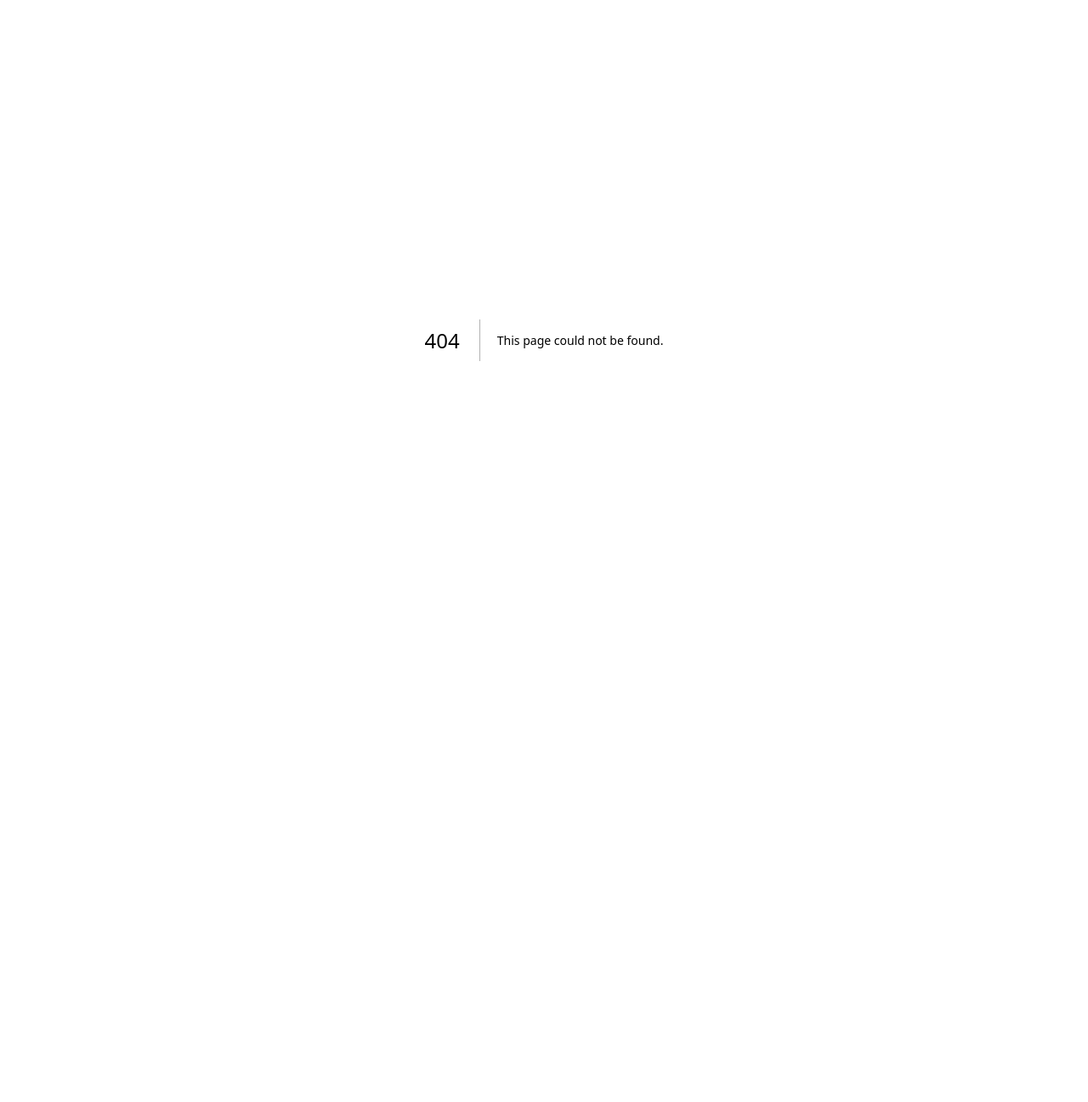
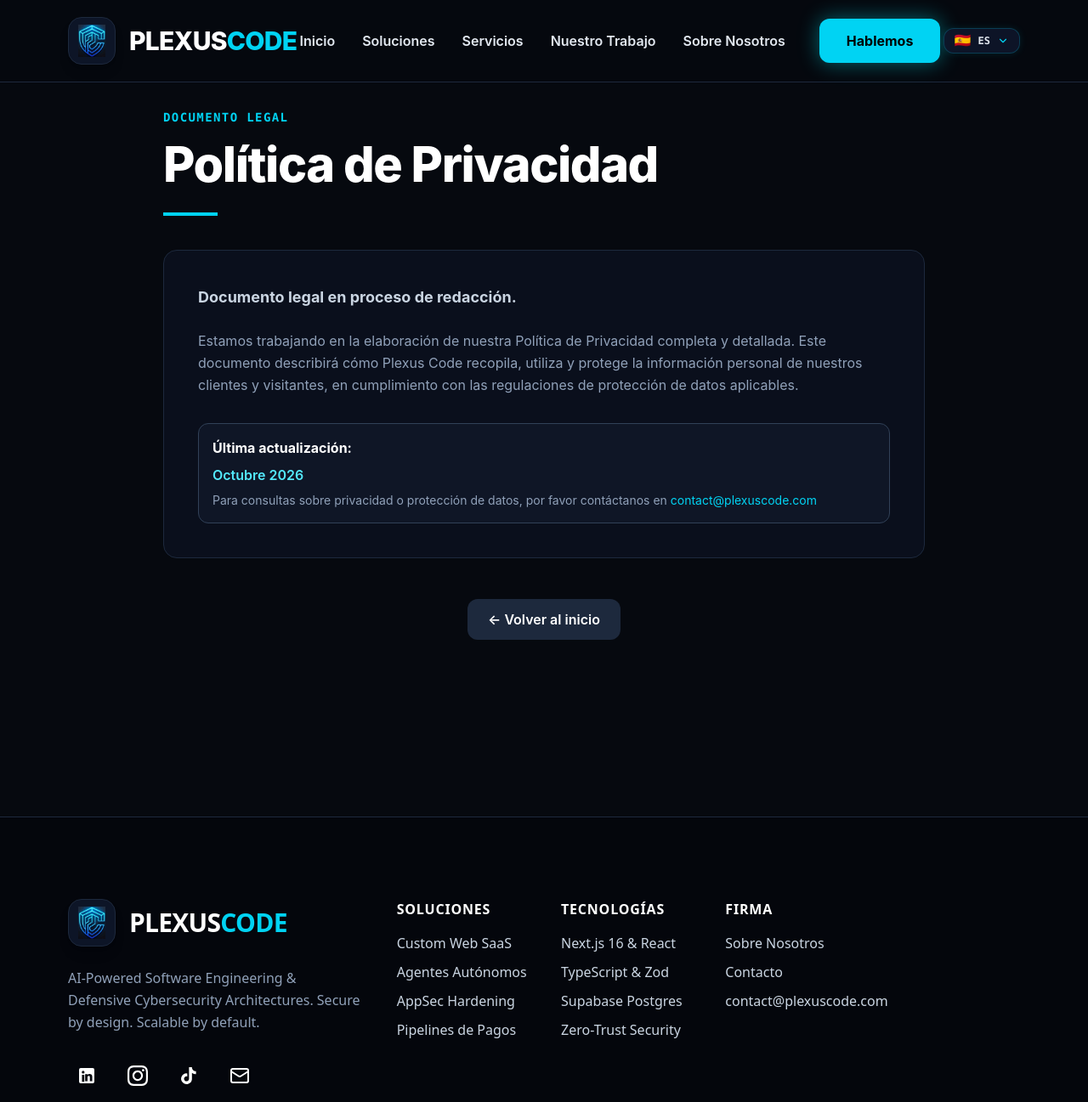
Before and after one commit to FranlexRam/plexus-code-web, a Next.js app: page /privacy in a window 1280 px wide. Before the commit this address had no page. Shown: the top 1297 px of the page at 85% size. Before the commit the page ends 800 px from the top, so only its background shows below. Built offline with nearby package versions, Linux system fonts and the light colour scheme.

Commit message:
feat(ui): corregir enlaces oficiales, remover links de admin y crear paginas legales privacy/terms (Cierre F2-07 y F2-08)

```diff
--- /dev/null
+++ b/src/app/privacy/page.tsx
@@ -0,0 +1,60 @@
+// src/app/privacy/page.tsx
+"use client";
+
+import Navbar from "@/components/Navbar";
+import Footer from "@/components/Footer";
+import Link from "next/link";
+import { LanguageProvider } from "@/context/LanguageContext";
+
+export default function PrivacyPage() {
+  return (
+    <LanguageProvider>
+      <main className="relative min-h-screen bg-[#06090f] text-slate-100 selection:bg-cyan-400 selection:text-black overflow-x-clip">
+        <Navbar />
+
+        <div className="bg-[#06090f] text-slate-300 pt-32 pb-20 px-4 sm:px-8 lg:px-14 xl:px-20">
+          <div className="max-w-4xl mx-auto">
+            <div className="mb-12">
+              <span className="text-xs sm:text-sm font-mono text-cyan-400 uppercase tracking-widest block mb-3 font-semibold">
+                DOCUMENTO LEGAL
+              </span>
+              <h1 className="text-fluid-h2 font-extrabold text-white tracking-tight mb-6">
+                Política de Privacidad
+              </h1>
+              <div className="w-16 h-1 bg-cyan-400 mb-10"></div>
+
+              <div className="prose prose-invert prose-lg max-w-none">
+                <div className="bg-slate-900/50 border border-slate-800 rounded-2xl p-8 sm:p-10">
+                  <p className="text-lg text-slate-300 leading-relaxed mb-6">
+                    <strong>Documento legal en proceso de redacción.</strong>
+                  </p>
+                  <p className="text-slate-400 leading-relaxed">
+                    Estamos trabajando en la elaboración de nuestra Política de Privacidad completa y detallada. Este documento describirá cómo Plexus Code recopila, utiliza y protege la información personal de nuestros clientes y visitantes, en cumplimiento con las regulaciones de protección de datos aplicables.
+                  </p>
+                  <div className="mt-8 p-4 bg-slate-800/30 border border-slate-700 rounded-xl">
+                    <h3 className="text-white font-bold mb-2">Última actualización:</h3>
+                    <p className="text-cyan-300 font-semibold">Octubre 2026</p>
+                    <p className="text-sm text-slate-400 mt-2">
+                      Para consultas sobre privacidad o protección de datos, por favor contáctanos en <a href="mailto:contact@plexuscode.com" className="text-cyan-400 hover:text-cyan-300 transition-colors">contact@plexuscode.com</a>
+                    </p>
+                  </div>
+                </div>
+              </div>
+            </div>
+
+            <div className="mt-12 text-center">
+              <Link
+                href="/"
+                className="inline-flex items-center gap-2 px-6 py-3 bg-slate-800 hover:bg-slate-700 text-white font-semibold rounded-xl transition-colors"
+              >
+                ← Volver al inicio
+              </Link>
+            </div>
+          </div>
+        </div>
+
+        <Footer />
+      </main>
+    </LanguageProvider>
+  );
+}
--- /dev/null
+++ b/src/app/terms/page.tsx
@@ -0,0 +1,60 @@
+// src/app/terms/page.tsx
+"use client";
+
+import Navbar from "@/components/Navbar";
+import Footer from "@/components/Footer";
+import Link from "next/link";
+import { LanguageProvider } from "@/context/LanguageContext";
+
+export default function TermsPage() {
+  return (
+    <LanguageProvider>
+      <main className="relative min-h-screen bg-[#06090f] text-slate-100 selection:bg-cyan-400 selection:text-black overflow-x-clip">
+        <Navbar />
+
+        <div className="bg-[#06090f] text-slate-300 pt-32 pb-20 px-4 sm:px-8 lg:px-14 xl:px-20">
+          <div className="max-w-4xl mx-auto">
+            <div className="mb-12">
+              <span className="text-xs sm:text-sm font-mono text-cyan-400 uppercase tracking-widest block mb-3 font-semibold">
+                DOCUMENTO LEGAL
+              </span>
+              <h1 className="text-fluid-h2 font-extrabold text-white tracking-tight mb-6">
+                Términos de Servicio
+              </h1>
+              <div className="w-16 h-1 bg-cyan-400 mb-10"></div>
+
+              <div className="prose prose-invert prose-lg max-w-none">
+                <div className="bg-slate-900/50 border border-slate-800 rounded-2xl p-8 sm:p-10">
+                  <p className="text-lg text-slate-300 leading-relaxed mb-6">
+                    <strong>Documento legal en proceso de redacción.</strong>
+                  </p>
+                  <p className="text-slate-400 leading-relaxed">
+                    Estamos trabajando en la elaboración de nuestros Términos de Servicio completos y detallados. Este documento establecerá los términos y condiciones bajo los cuales Plexus Code ofrece sus servicios de desarrollo de software, arquitecturas de seguridad y soluciones de IA, incluyendo derechos, obligaciones y limitaciones de responsabilidad.
+                  </p>
+                  <div className="mt-8 p-4 bg-slate-800/30 border border-slate-700 rounded-xl">
+                    <h3 className="text-white font-bold mb-2">Última actualización:</h3>
+                    <p className="text-cyan-300 font-semibold">Octubre 2026</p>
+                    <p className="text-sm text-slate-400 mt-2">
+                      Para consultas sobre términos de servicio o contratos, por favor contáctanos en <a href="mailto:contact@plexuscode.com" className="text-cyan-400 hover:text-cyan-300 transition-colors">contact@plexuscode.com</a>
+                    </p>
+                  </div>
+                </div>
+              </div>
+            </div>
+
+            <div className="mt-12 text-center">
+              <Link
+                href="/"
+                className="inline-flex items-center gap-2 px-6 py-3 bg-slate-800 hover:bg-slate-700 text-white font-semibold rounded-xl transition-colors"
+              >
+                ← Volver al inicio
+              </Link>
+            </div>
+          </div>
+        </div>
+
+        <Footer />
+      </main>
+    </LanguageProvider>
+  );
+}
--- a/src/components/Footer.tsx
+++ b/src/components/Footer.tsx
@@ -38,7 +38,7 @@
 
             <div className="flex items-center gap-4 pt-1">
               <a
-                href="https://www.linkedin.com/company/136934237/admin/dashboard/"
+                href="https://www.linkedin.com/company/plexus-code/"
                 target="_blank"
                 rel="noreferrer"
                 className="text-white hover:text-cyan-400 transition-all duration-200 transform hover:scale-110 min-w-[44px] min-h-[44px] flex items-center justify-center"
@@ -50,14 +50,22 @@
               </a>
 
               <a
-                href="https://instagram.com"
-                target="_blank"
-                rel="noreferrer"
+                href="#"
                 className="text-white hover:text-cyan-400 transition-all duration-200 transform hover:scale-110 min-w-[44px] min-h-[44px] flex items-center justify-center"
                 aria-label="Instagram"
               >
                 <svg className="w-6 h-6 fill-current" viewBox="0 0 24 24">
                   <path d="M12 2.163c3.204 0 3.584.012 4.85.07 3.252.148 4.771 1.691 4.919 4.919.058 1.265.069 1.645.069 4.849 0 3.205-.012 3.584-.069 4.849-.149 3.225-1.664 4.771-4.919 4.919-1.266.058-1.644.07-4.85.07-3.204 0-3.584-.012-4.849-.07-3.26-.149-4.771-1.699-4.919-4.92-.058-1.265-.07-1.644-.07-4.849 0-3.204.013-3.583.07-4.849.149-3.227 1.664-4.771 4.919-4.919 1.266-.057 1.645-.069 4.849-.069zm0-2.163c-3.259 0-3.667.014-4.947.072-4.358.2-6.78 2.618-6.98 6.98-.059 1.281-.073 1.689-.073 4.948 0 3.259.014 3.668.072 4.948.2 4.358 2.618 6.78 6.98 6.98 1.281.058 1.689.072 4.948.072 3.259 0 3.668-.014 4.948-.072 4.354-.2 6.782-2.618 6.979-6.98.059-1.28.073-1.689.073-4.948 0-3.259-.014-3.667-.072-4.947-.196-4.354-2.617-6.78-6.979-6.98-1.281-.059-1.69-.073-4.949-.073zm0 5.838c-3.403 0-6.162 2.759-6.162 6.162s2.759 6.163 6.162 6.163 6.162-2.759 6.162-6.163c0-3.403-2.759-6.162-6.162-6.162zm0 10.162c-2.209 0-4-1.79-4-4 0-2.209 1.791-4 4-4s4 1.791 4 4c0 2.21-1.791 4-4 4zm6.406-11.845c-.796 0-1.441.645-1.441 1.44s.645 1.44 1.441 1.44c.795 0 1.439-.645 1.439-1.44s-.644-1.44-1.439-1.44z"/>
+                </svg>
+              </a>
+
+              <a
+                href="#"
+                className="text-white hover:text-cyan-400 transition-all duration-200 transform hover:scale-110 min-w-[44px] min-h-[44px] flex items-center justify-center"
+                aria-label="TikTok"
+              >
+                <svg className="w-6 h-6 fill-current" viewBox="0 0 24 24">
+                  <path d="M19.589 6.686a4.793 4.793 0 0 1-3.77-4.245V2h-3.445v13.672a2.896 2.896 0 0 1-5.201 1.743l-.002-.001.002.001a2.895 2.895 0 0 1 3.183-4.51v-3.5a6.329 6.329 0 0 0-5.394 10.692 6.33 6.33 0 0 0 10.857-4.424V8.687a8.182 8.182 0 0 0 4.773 1.526V6.79a4.831 4.831 0 0 1-1.003-.104z"/>
                 </svg>
               </a>
 
@@ -69,6 +77,7 @@
                 <Mail className="w-6 h-6" />
               </a>
             </div>
+            {/* TODO: Insertar URLs de Instagram y TikTok cuando estén listas */}
           </div>
 
           {/* Soluciones */}
@@ -141,11 +150,11 @@
              {t.footer.copyright}
            </div>
           <div className="flex flex-wrap items-center justify-center gap-4 sm:gap-6 font-semibold">
-<Link href="#contact" className="hover:text-slate-300 transition-colors">{t.footer.privacy}</Link>
-             <span className="text-slate-800">|</span>
-             <Link href="#contact" className="hover:text-slate-300 transition-colors">{t.footer.terms}</Link>
-             <span className="text-slate-800">|</span>
-             <Link href="#contact" className="hover:text-slate-300 transition-colors">{t.footer.zeroTrustPolicies}</Link>
+<Link href="/privacy" className="hover:text-slate-300 transition-colors">{t.footer.privacy}</Link>
+              <span className="text-slate-800">|</span>
+              <Link href="/terms" className="hover:text-slate-300 transition-colors">{t.footer.terms}</Link>
+              <span className="text-slate-800">|</span>
+              <Link href="#contact" className="hover:text-slate-300 transition-colors">{t.footer.zeroTrustPolicies}</Link>
           </div>
         </div>
 
```
Also changed, not shown: 1 other file (tests, documents, lock files or other folders).
